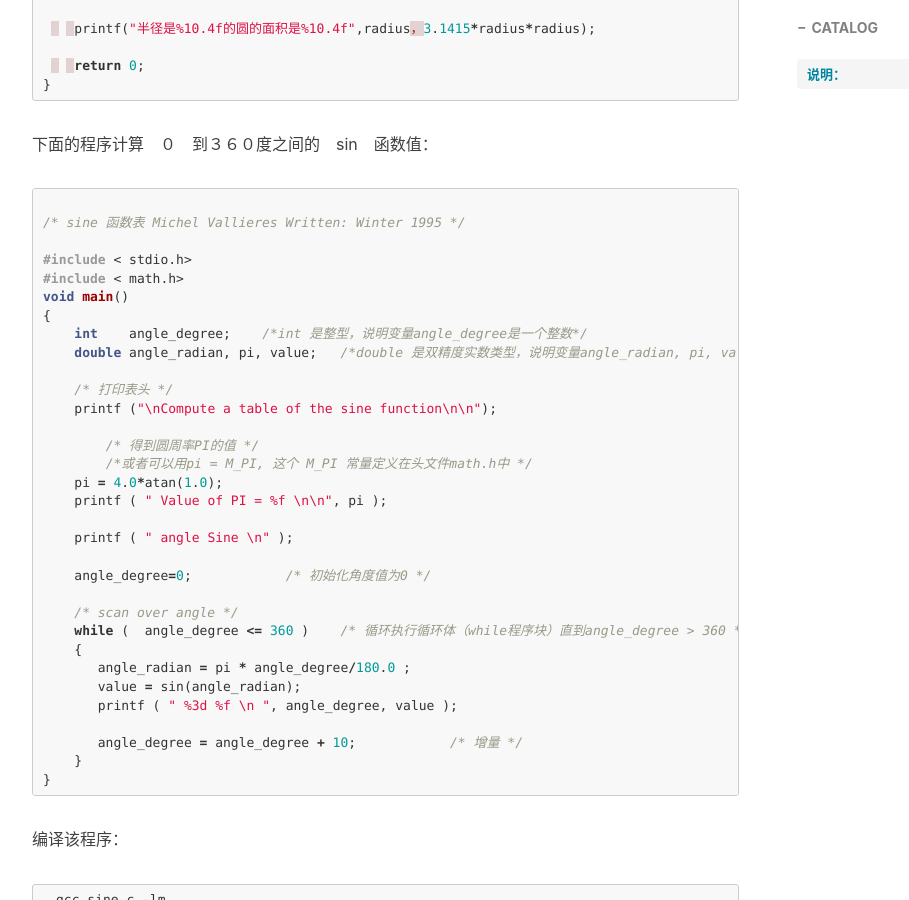
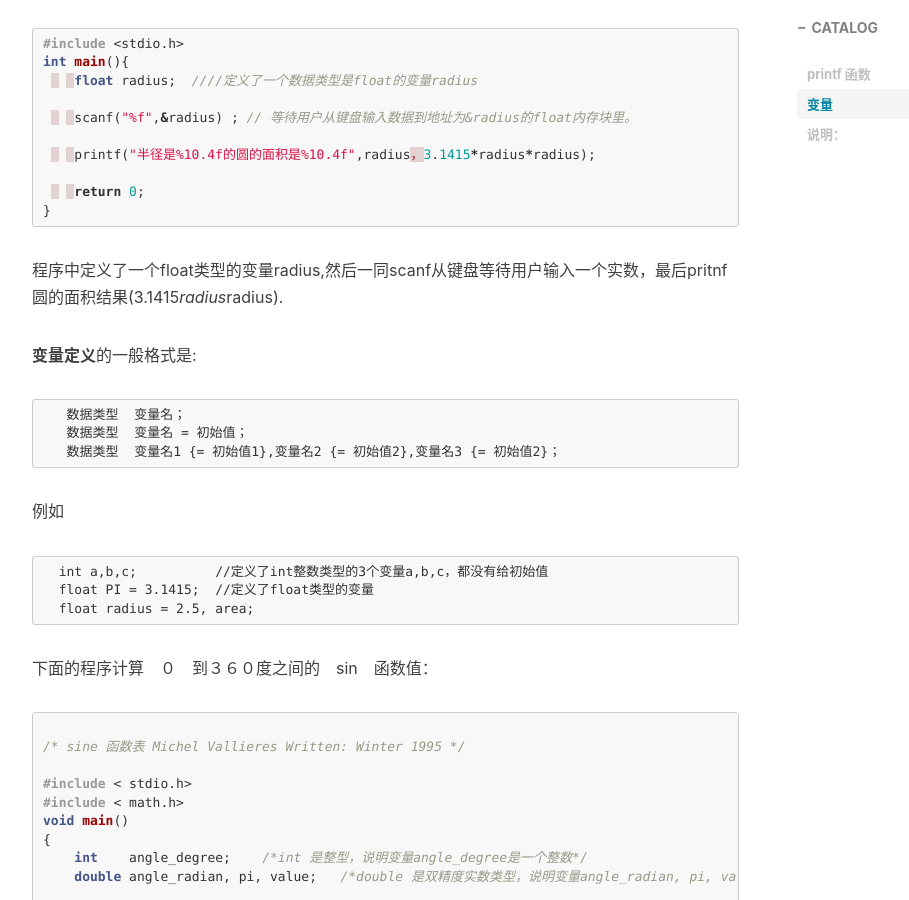
Before and after one commit to xuepro/xuepro.github.io, a Jekyll site: the page built from _posts/2017-10-30-2.C语言教程-我们来计算吧.md, in a window 1280 px wide and 900 px high, scrolled down 3677 px. Shown: the whole window, without its empty margins (233-1142 px from the left). Built offline with Jekyll 4.4.1, drawn with Linux system fonts in a browser that asks for light colours; nearby versions of some CDN libraries; comment, search, counter and statistics services are not loaded.

Commit message:
Update 2017-10-30-2.C语言教程-我们来计算吧.md

````diff
--- a/_posts/2017-10-30-2.C语言教程-我们来计算吧.md
+++ b/_posts/2017-10-30-2.C语言教程-我们来计算吧.md
@@ -15,6 +15,8 @@ tags:
 什么是程序？程序就是对数据进行处理的指令集合，即对数据进行运算，数据有文本、图像、视频、声音等，但不管怎么复杂的数据，我们总能用一些基本的数据类型表示，比如不管数据如何复杂，最后都可以表示成机器可以识别的二进制，即最终都能用0和1表示。正如一篇英文小说，不管如何宏大，最都是由一些单词，最终是由26个英文字母表示的，字母就是最基本的数据类型。同样，任一个实数，都可以用一串0到9的数字和小数点构成。
 
 早期的机器语言程序完全由代表0和1的穿孔纸表示数据和指令，而高级编程语言提供了更方便的表示数据和指令的语法规则，如同我们不同语言有不同的语法词汇规则一样。借助于编译器，高级语言编写的程序能够被转换成机器语言指令，而用高级编程语言编写程序不但可读性好且编程效率高。比如高级语言中可以直接用"2+3"表示2和3的加法运算。
+
+## printf 函数
 
 假设我们要编写一个已知半径求圆的面积的程序，可以这样写
 ```c
@@ -110,6 +112,8 @@ int main(){
 }
 ```
 
+## 变量
+
 上面的程序只能计算半径是2.5的圆的面积，假如我们需要一个程序，让运行它的用户输入一个半径，然后这个程序输出对应半径的面积，怎么办？
 
 这就需要程序能提供用户输入半径的方法，我们可以用C的标准输入函数scanf完成这个工作，其函数规范是：
@@ -141,6 +145,22 @@ int main(){
     return 0;
 }
 ```
+程序中定义了一个float类型的变量radius,然后一同scanf从键盘等待用户输入一个实数，最后pritnf圆的面积结果(3.1415*radius*radius).
+
+**变量定义**的一般格式是:
+
+```
+   数据类型  变量名；
+   数据类型  变量名 = 初始值；
+   数据类型  变量名1 {= 初始值1},变量名2 {= 初始值2},变量名3 {= 初始值2}；
+```
+例如
+```
+  int a,b,c;          //定义了int整数类型的3个变量a,b,c，都没有给初始值
+  float PI = 3.1415;  //定义了float类型的变量
+  float radius = 2.5, area;
+```
+
 
 
  下面的程序计算　０　到３６０度之间的　sin　函数值：
````
